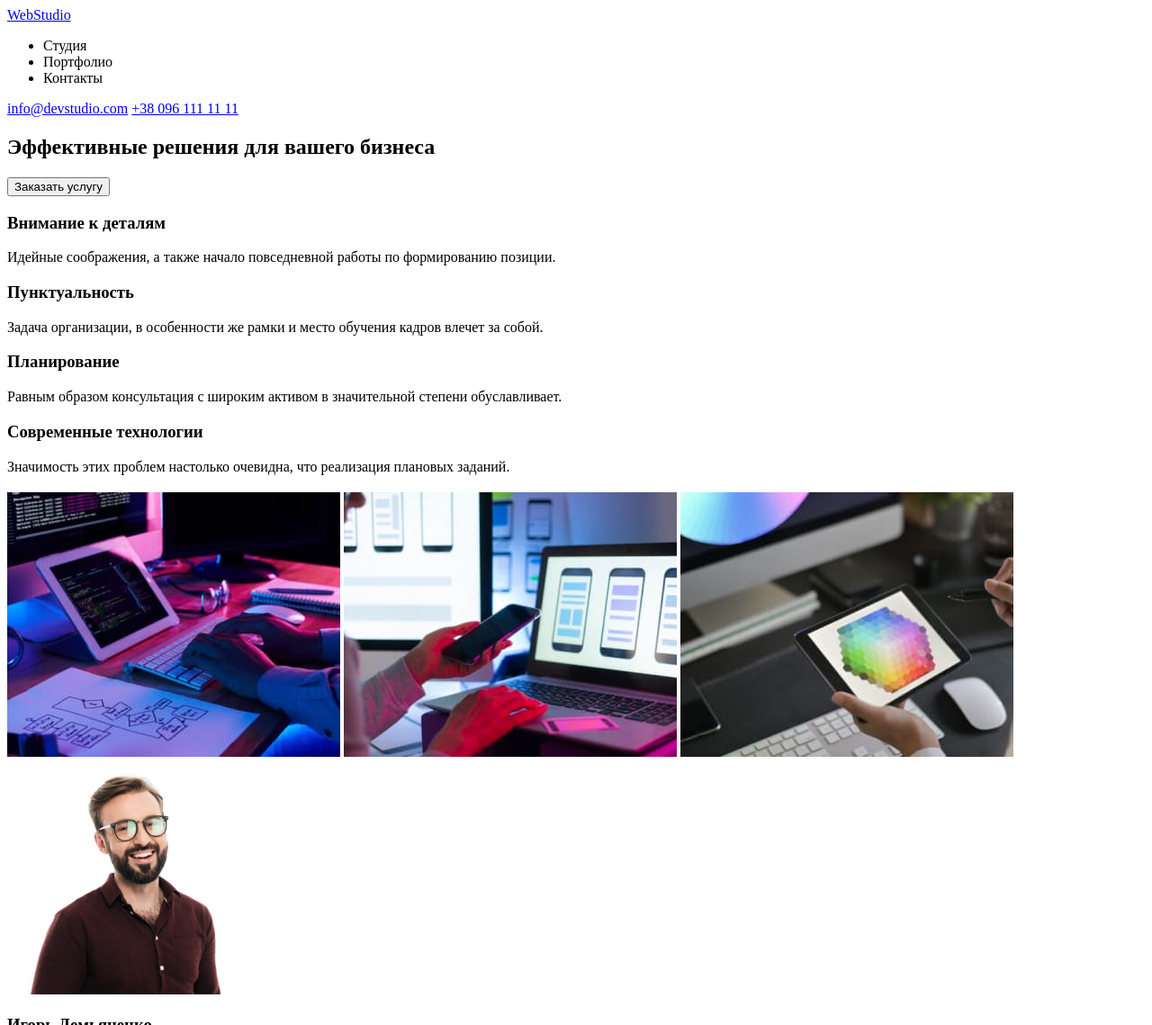
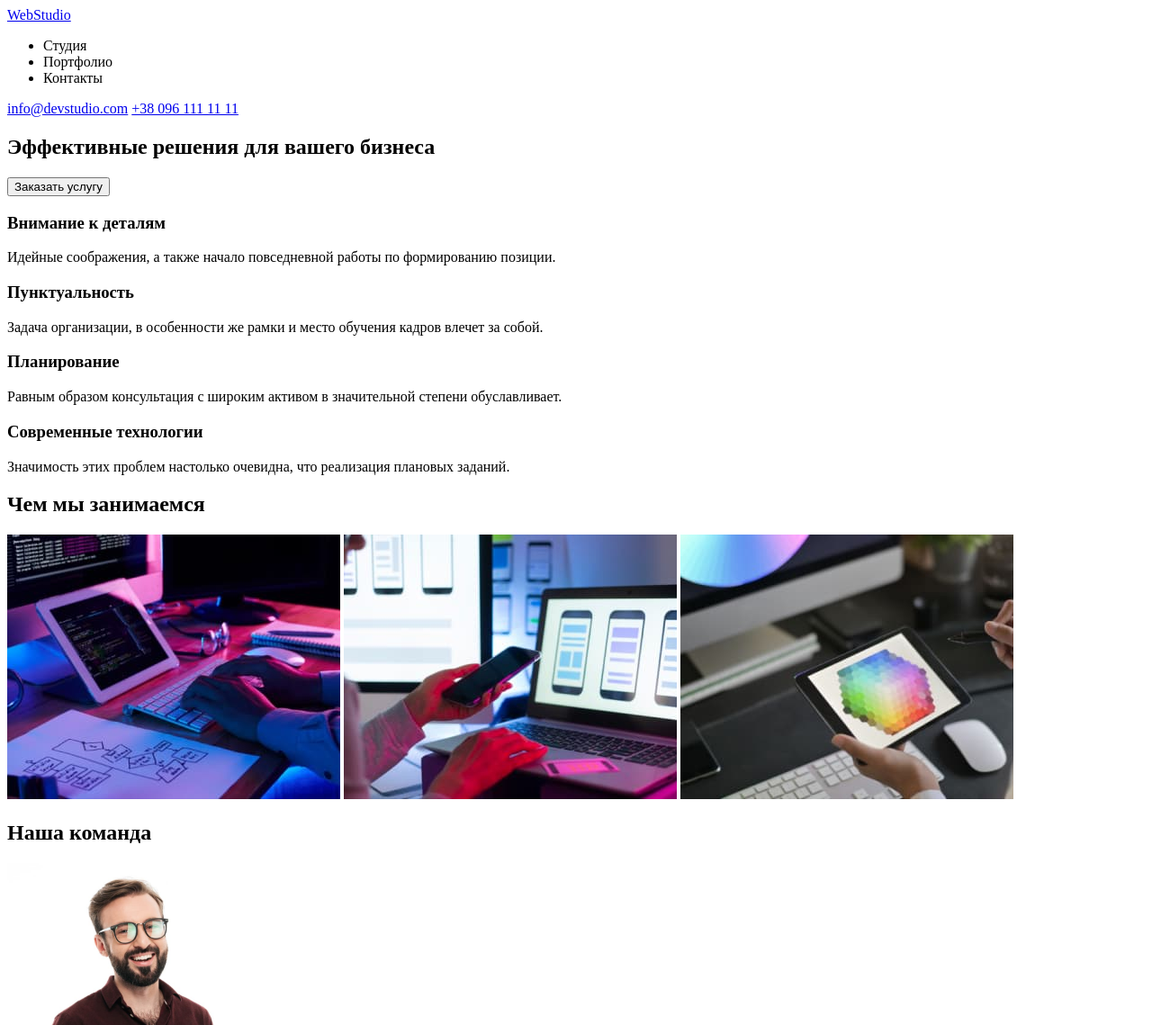
Before and after one commit to AlexDubin/goit-markup-hw-01, a plain HTML site: page index.html in a window 1280 px wide. Shown: the top 1139 px of the page at 90% size. Drawn offline with Linux system fonts and the light colour scheme.

Commit message:
Update index.html

```diff
--- a/index.html
+++ b/index.html
@@ -48,13 +48,14 @@
       </section>
       <!-- work -->
       <section>
-        <h2></h2>
+        <h2>Чем мы занимаемся</h2>
         <img src="./imeges/wedo/copirait.jpg" alt="copirait" width="370" />
         <img src="./imeges/wedo/smm.jpg" alt="smm" width="370" />
         <img src="./imeges/wedo/webd.jpg" alt="web design" width="370" />
       </section>
       <!-- Comand -->
       <section>
+        <h2>Наша команда</h2>
         <div>
           <img src="./imeges/comand/igor.jpg" alt="Игорь Демьяненко" width="270" />
           <h3>Игорь Демьяненко</h3>
```
